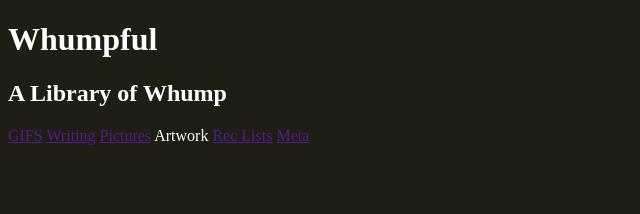
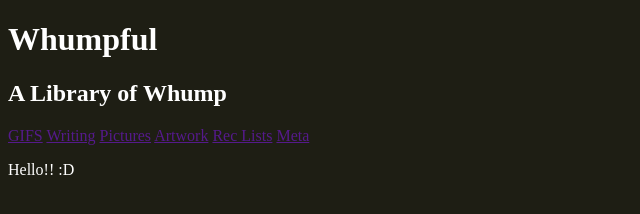
Before and after one commit to whumpful/whumpful, a plain HTML site: page index.html in a window 1280 px wide. Shown: the whole page, without its empty margins (0-640 px from the left). Drawn offline with Linux system fonts and the light colour scheme.

Commit message:
Update index.html

```diff
--- a/index.html
+++ b/index.html
@@ -15,12 +15,13 @@
       <a href=''>GIFS</a>
       <a href=''>Writing</a>
       <a href=''>Pictures</a>
-      <a herf=''>Artwork</a>
+      <a href=''>Artwork</a>
       <a href=''>Rec Lists</a>
       <a href=''>Meta</a>
     </nav> <!-- id like to have some sort of list of catergories here -->
     <!-- this is where are the body content is going to go -->
     <!-- for the home page, the body content should just be information about the site and how to use it -->
+    <p>Hello!! :D</p>
     <footer></footer>
   </body>
 </html>
```
